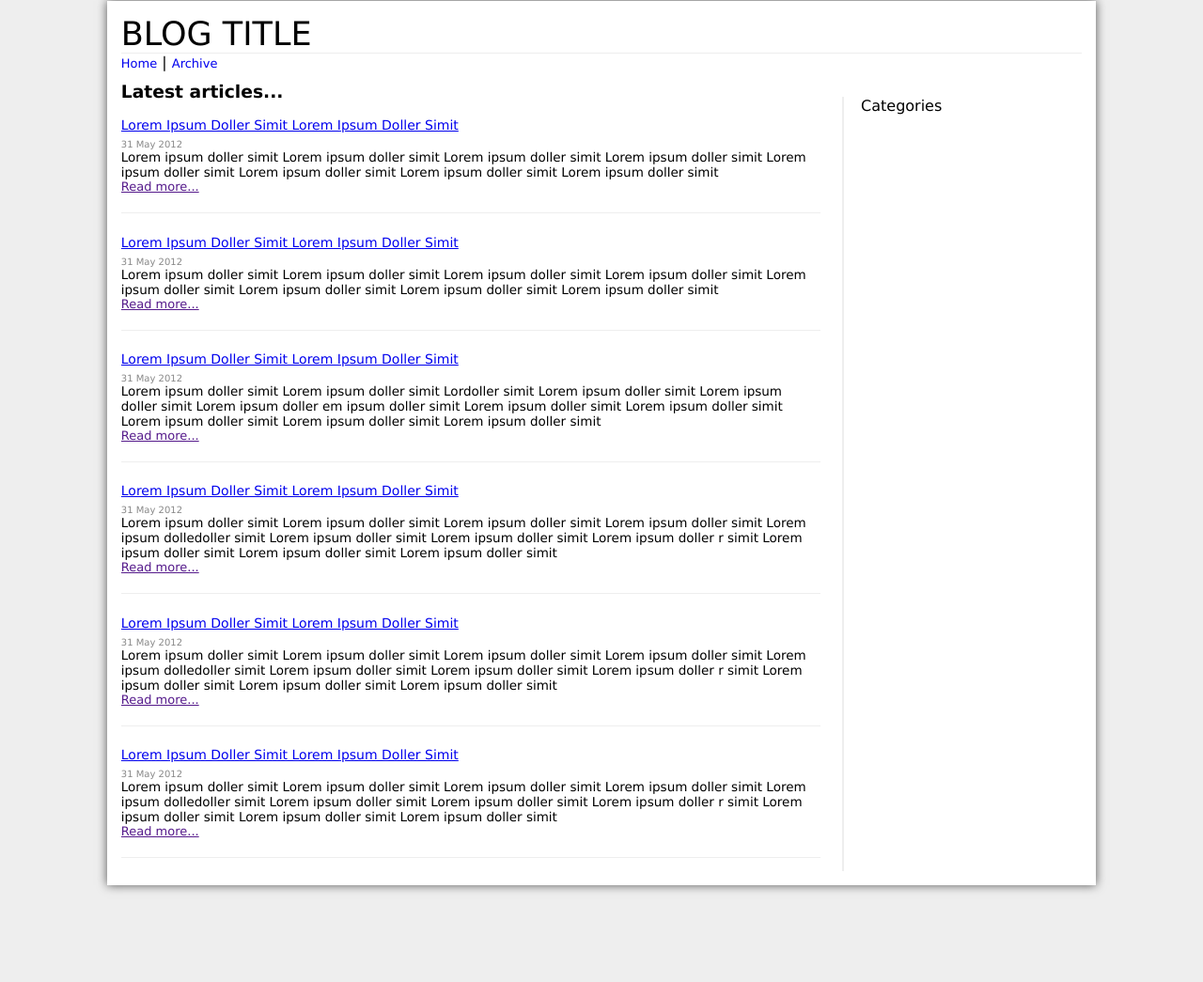
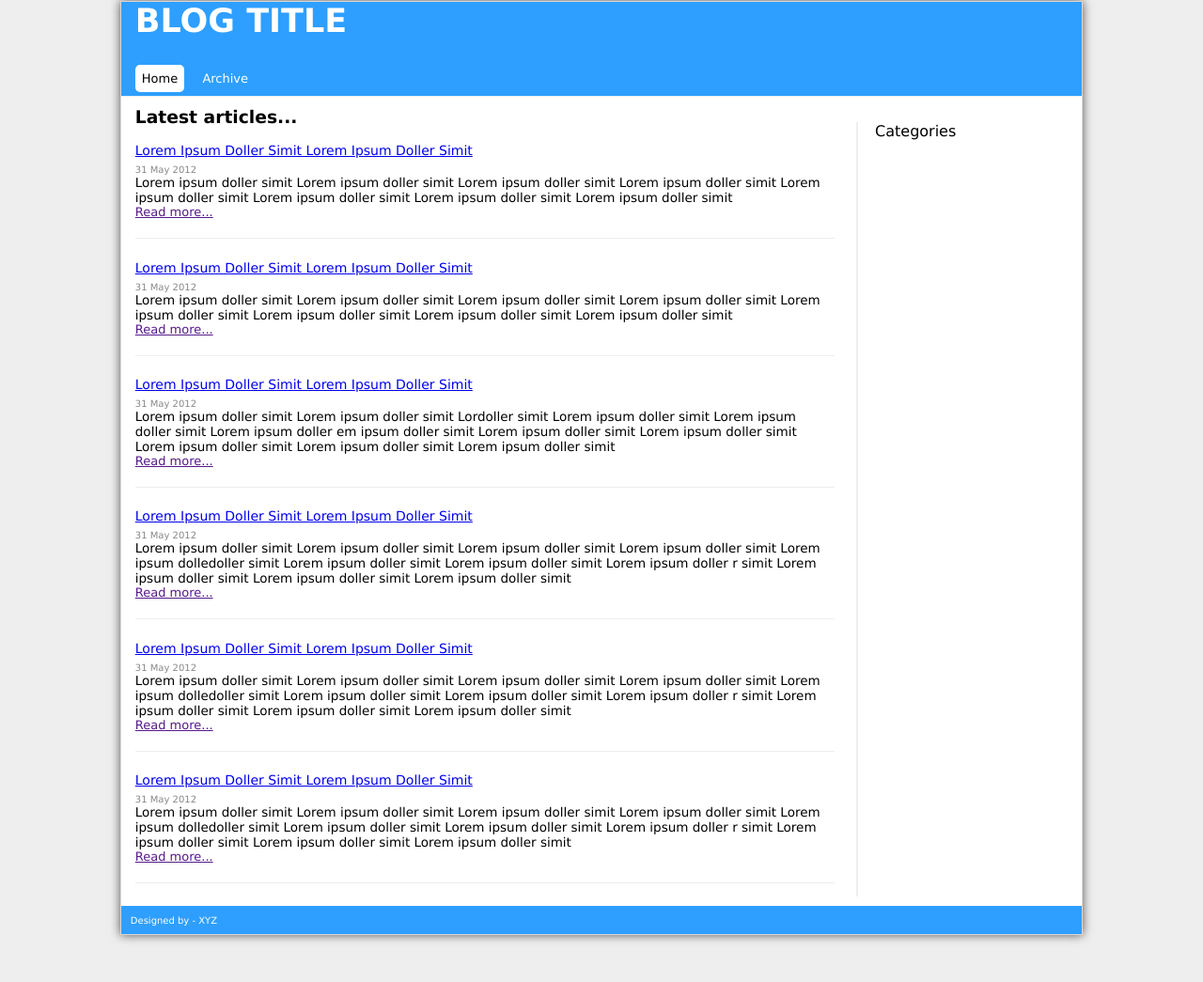
Before and after one commit to rashidshaikh/rashidshaikh.github.com, a Jekyll site: the page index.html, which Jekyll copies as it is, in a window 1280 px wide. Shown: the whole page at 94% size. Built offline with Jekyll 4.4.1, drawn with Linux system fonts in a browser that asks for light colours.

Commit message:
Adding header and footer

```diff
--- a/assets/styles/desktop.css
+++ b/assets/styles/desktop.css
@@ -4,36 +4,73 @@ body {
 	margin: 1px;
 }
 
-a{
+a {
 	font-weight: normal;
 	font-size: 13px;
 }
 
-a:HOVER{
+a:HOVER {
 	color: red;
 }
 
 nav a {
-  text-decoration: none;
+	border-radius: 5px 5px 5px 5px;
+	color: #FFFFFF;
+	padding: 7px;
+	text-decoration: none;
 }
 
-nav a:hover {
-  font-size: 14px;
+nav {
+	margin-top: 14px;
 }
 
-#mainWrapper { //
+.active {
+	text-decoration: none;
+	color: #000;
+	background-color: #FFF;
+}
+
+nav a:HOVER {
+	text-decoration: underline;
+	color: #000;
+}
+
+#mainWrapper {
 	border: 1px solid #D8D8D8; //
 	border-radius: 10px;
 	box-shadow: 0 0 10px rgba(0, 0, 0, 0.65);
 	background-color: #FFF;
 	margin: auto;
-	width: 80%;
+	width: 80%; //
 	padding: 15px;
+	margin-bottom: 50px;
 }
 
-header {
+header,#contentWrapper {
+	padding-left: 15px;
+}
+
+header, footer {
+	background-color: #2E9FFF;
+	color: #FFFFFF;
+}
+
+header{
 	font-size: 35px;
 	border-bottom: 1px solid #EEEEEE;
+	font-weight: bold;
+	height: 100px;
+
+}
+
+footer{
+	height: 30px;
+	font-size: 10px;
+}
+
+footer p{
+	padding-top: 10px;
+	margin-left: 10px;
 }
 
 #contentWrapper {
--- a/assets/styles/mobile.css
+++ b/assets/styles/mobile.css
@@ -10,8 +10,12 @@ a{
 
 nav a{
 	font-size: 13px;
+	color: #FFF;
 }
 
+nav {
+	margin-top: -13px;
+}
 #mainWrapper{
 	//border: 1px solid red;
 	background-color: #FFF;
@@ -23,6 +27,29 @@ nav a{
 header{
 	font-size: 25px;
 	border-bottom: 1px solid #EEEEEE;
+	padding-left: 10px;
+}
+
+header, footer {
+	background-color: #2E9FFF;
+	color: #FFFFFF;
+}
+
+header{
+	border-bottom: 1px solid #EEEEEE;
+	font-weight: bold;
+	height: 50px;
+
+}
+
+footer{
+	height: 30px;
+	font-size: 10px;
+}
+
+footer p{
+	padding-top: 10px;
+	margin-left: 10px;
 }
 
 #contentWrapper{
--- a/index.html
+++ b/index.html
@@ -13,10 +13,12 @@
 </head>
 <body>
 	<div id="mainWrapper">
-		<header>BLOG TITLE</header>
-		<nav>
-			<a href="#">Home</a> | <a href="#">Archive</a>
-		</nav>
+		<header>
+			BLOG TITLE
+			<nav>
+				<a href="#" class="active">Home</a> <a href="#">Archive</a>
+			</nav>
+		</header>
 		<div id="contentWrapper">
 			<h3>Latest articles...</h3>
 			<div id="left">
@@ -25,10 +27,12 @@
 						<a href="#">Lorem Ipsum Doller Simit Lorem Ipsum Doller Simit</a>
 					</h5>
 					<p class="blogdate">31 May 2012</p>
-					<p class="blogsummary">Lorem ipsum doller simit Lorem ipsum
+					<p class="blogsummary">
+						Lorem ipsum doller simit Lorem ipsum doller simit Lorem ipsum
 						doller simit Lorem ipsum doller simit Lorem ipsum doller simit
 						Lorem ipsum doller simit Lorem ipsum doller simit Lorem ipsum
-						doller simit Lorem ipsum doller simit <br><a href="">Read more...</a></p>
+						doller simit <br> <a href="">Read more...</a>
+					</p>
 				</section>
 
 				<section class="blogentry">
@@ -36,10 +40,12 @@
 						<a href="#">Lorem Ipsum Doller Simit Lorem Ipsum Doller Simit</a>
 					</h5>
 					<p class="blogdate">31 May 2012</p>
-					<p class="blogsummary">Lorem ipsum doller simit Lorem ipsum
+					<p class="blogsummary">
+						Lorem ipsum doller simit Lorem ipsum doller simit Lorem ipsum
 						doller simit Lorem ipsum doller simit Lorem ipsum doller simit
 						Lorem ipsum doller simit Lorem ipsum doller simit Lorem ipsum
-						doller simit Lorem ipsum doller simit <br><a href="">Read more...</a></p>
+						doller simit <br> <a href="">Read more...</a>
+					</p>
 				</section>
 
 				<section class="blogentry">
@@ -47,11 +53,13 @@
 						<a href="#">Lorem Ipsum Doller Simit Lorem Ipsum Doller Simit</a>
 					</h5>
 					<p class="blogdate">31 May 2012</p>
-					<p class="blogsummary">Lorem ipsum doller simit Lorem ipsum
-						doller simit Lordoller simit Lorem ipsum doller simit Lorem ipsum doller simit
-						Lorem ipsum doller em ipsum doller simit Lorem ipsum doller simit
+					<p class="blogsummary">
+						Lorem ipsum doller simit Lorem ipsum doller simit Lordoller simit
 						Lorem ipsum doller simit Lorem ipsum doller simit Lorem ipsum
-						doller simit Lorem ipsum doller simit <br><a href="">Read more...</a></p>
+						doller em ipsum doller simit Lorem ipsum doller simit Lorem ipsum
+						doller simit Lorem ipsum doller simit Lorem ipsum doller simit
+						Lorem ipsum doller simit <br> <a href="">Read more...</a>
+					</p>
 				</section>
 
 				<section class="blogentry">
@@ -59,40 +67,49 @@
 						<a href="#">Lorem Ipsum Doller Simit Lorem Ipsum Doller Simit</a>
 					</h5>
 					<p class="blogdate">31 May 2012</p>
-					<p class="blogsummary">Lorem ipsum doller simit Lorem ipsum
-						doller simit Lorem ipsum doller simit Lorem ipsum doller simit
-						Lorem ipsum dolledoller simit Lorem ipsum doller simit Lorem ipsum doller simit
-						Lorem ipsum doller r simit Lorem ipsum doller simit Lorem ipsum
-						doller simit Lorem ipsum doller simit <br><a href="">Read more...</a></p>
+					<p class="blogsummary">
+						Lorem ipsum doller simit Lorem ipsum doller simit Lorem ipsum
+						doller simit Lorem ipsum doller simit Lorem ipsum dolledoller
+						simit Lorem ipsum doller simit Lorem ipsum doller simit Lorem
+						ipsum doller r simit Lorem ipsum doller simit Lorem ipsum doller
+						simit Lorem ipsum doller simit <br> <a href="">Read
+							more...</a>
+					</p>
 				</section>
 				<section class="blogentry">
 					<h5>
 						<a href="#">Lorem Ipsum Doller Simit Lorem Ipsum Doller Simit</a>
 					</h5>
 					<p class="blogdate">31 May 2012</p>
-					<p class="blogsummary">Lorem ipsum doller simit Lorem ipsum
-						doller simit Lorem ipsum doller simit Lorem ipsum doller simit
-						Lorem ipsum dolledoller simit Lorem ipsum doller simit Lorem ipsum doller simit
-						Lorem ipsum doller r simit Lorem ipsum doller simit Lorem ipsum
-						doller simit Lorem ipsum doller simit <br><a href="">Read more...</a></p>
+					<p class="blogsummary">
+						Lorem ipsum doller simit Lorem ipsum doller simit Lorem ipsum
+						doller simit Lorem ipsum doller simit Lorem ipsum dolledoller
+						simit Lorem ipsum doller simit Lorem ipsum doller simit Lorem
+						ipsum doller r simit Lorem ipsum doller simit Lorem ipsum doller
+						simit Lorem ipsum doller simit <br> <a href="">Read
+							more...</a>
+					</p>
 				</section>
 				<section class="blogentry">
 					<h5>
 						<a href="#">Lorem Ipsum Doller Simit Lorem Ipsum Doller Simit</a>
 					</h5>
 					<p class="blogdate">31 May 2012</p>
-					<p class="blogsummary">Lorem ipsum doller simit Lorem ipsum
-						doller simit Lorem ipsum doller simit Lorem ipsum doller simit
-						Lorem ipsum dolledoller simit Lorem ipsum doller simit Lorem ipsum doller simit
-						Lorem ipsum doller r simit Lorem ipsum doller simit Lorem ipsum
-						doller simit Lorem ipsum doller simit <br><a href="">Read more...</a></p>
+					<p class="blogsummary">
+						Lorem ipsum doller simit Lorem ipsum doller simit Lorem ipsum
+						doller simit Lorem ipsum doller simit Lorem ipsum dolledoller
+						simit Lorem ipsum doller simit Lorem ipsum doller simit Lorem
+						ipsum doller r simit Lorem ipsum doller simit Lorem ipsum doller
+						simit Lorem ipsum doller simit <br> <a href="">Read
+							more...</a>
+					</p>
 				</section>
 			</div>
 			<div id="right">
 				Categories<br> <br> <br> <br>
 			</div>
 		</div>
-
+		<footer><p>Designed by - XYZ</p></footer>
 	</div>
 </body>
 </html>
```
